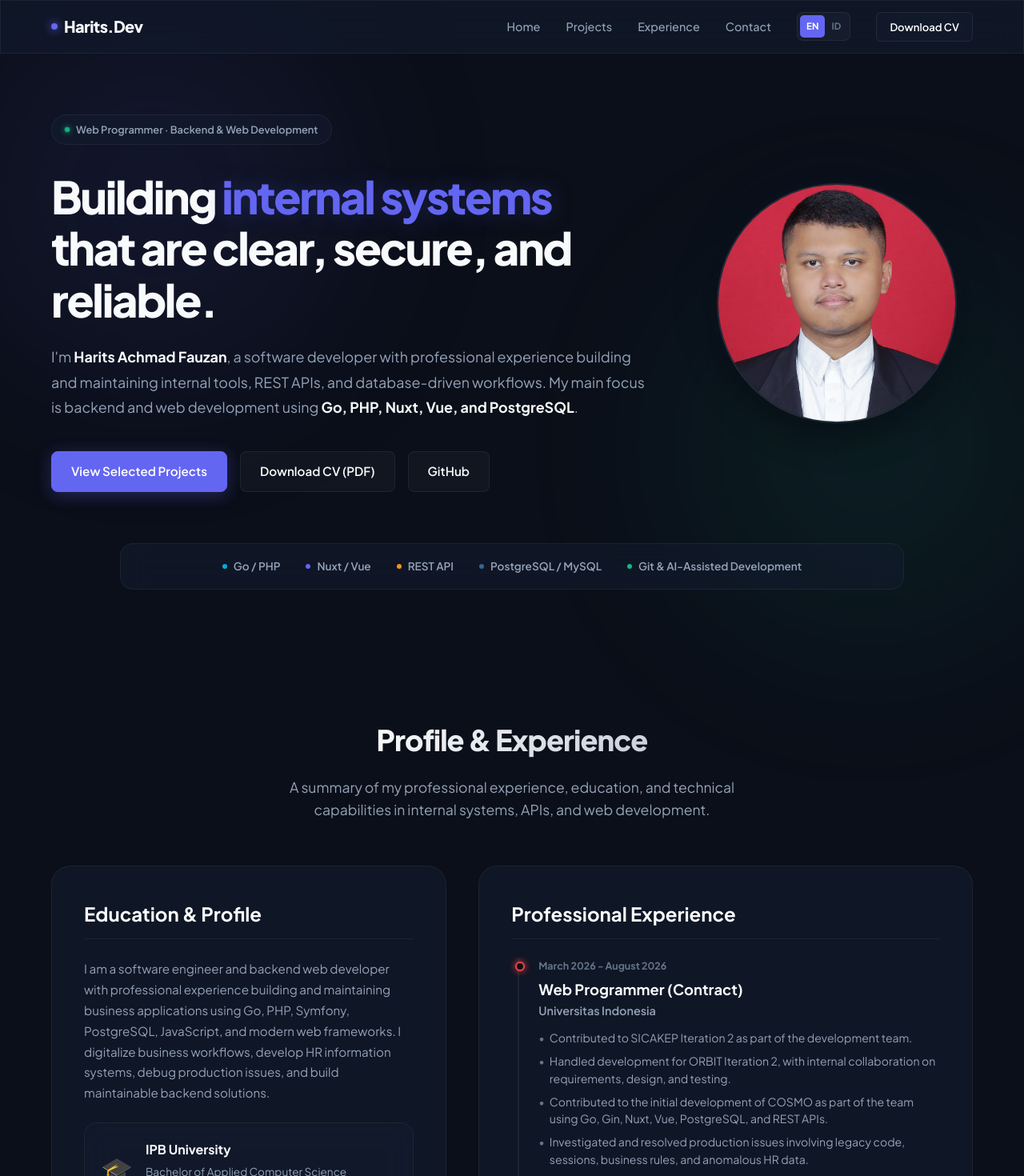
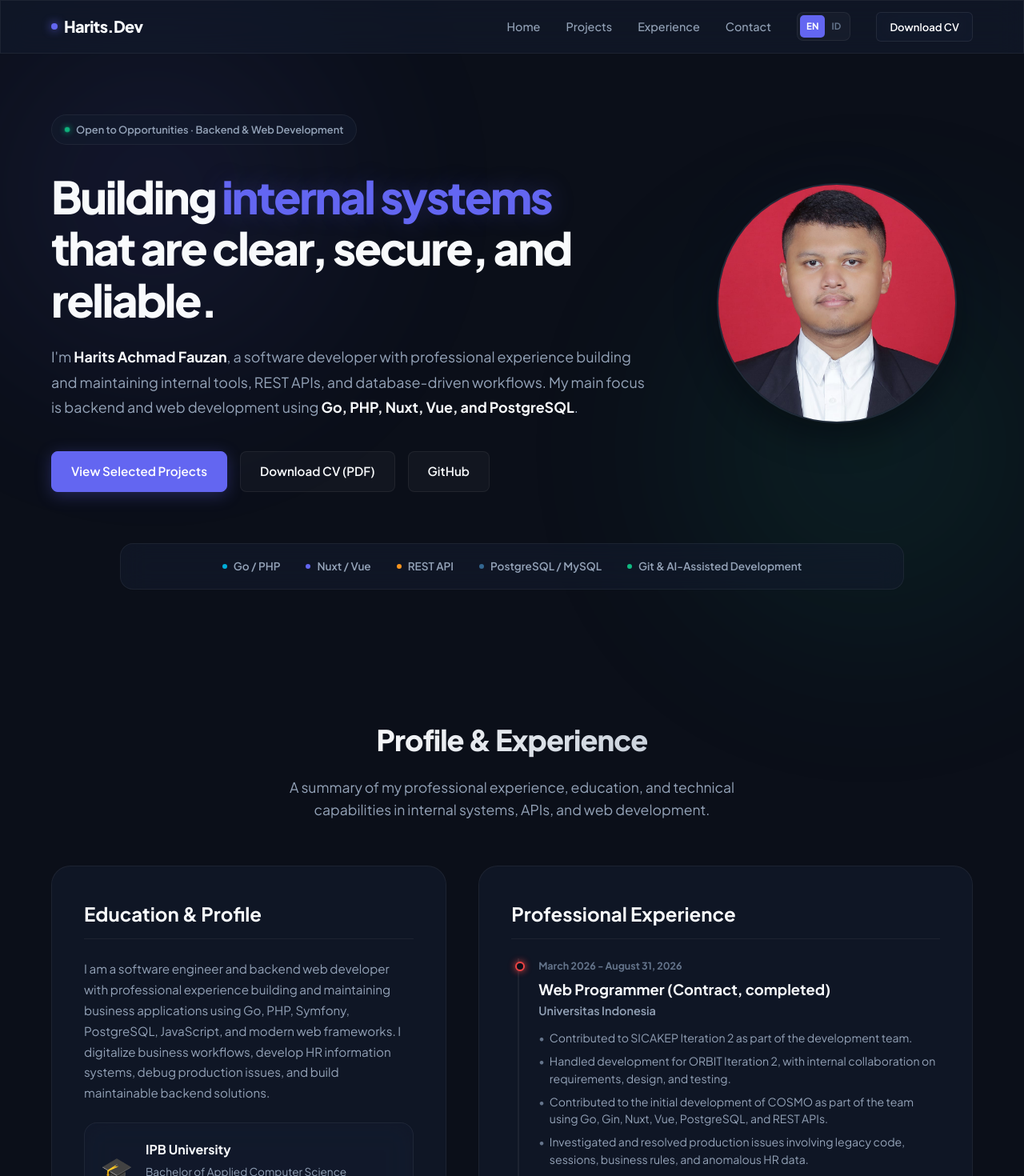
Before and after one commit to haritsAchmad/portfolio, a Vue app: page / in a window 1280 px wide. Shown: the top 1470 px of the page at 80% size. Built offline with nearby package versions, Linux system fonts and the light colour scheme; no server answers.

Commit message:
feat: refresh experience and featured projects

```diff
--- a/src/App.vue
+++ b/src/App.vue
@@ -191,8 +191,8 @@ const submitForm = async () => {
               <div class="timeline-item">
                 <div class="timeline-marker ui-marker"></div>
                 <div class="timeline-content">
-                  <span class="job-date">{{ locale === "en" ? "March 2026 - August 2026" : "Maret 2026 - Agustus 2026" }}</span>
-                  <h4 class="job-role">Web Programmer (Contract)</h4>
+                  <span class="job-date">{{ locale === "en" ? "March 2026 - August 31, 2026" : "Maret 2026 - 31 Agustus 2026" }}</span>
+                  <h4 class="job-role">{{ locale === "en" ? "Web Programmer (Contract, completed)" : "Web Programmer (Kontrak, selesai)" }}</h4>
                   <h5 class="job-company">Universitas Indonesia</h5>
                   <ul v-if="locale === 'id'" class="job-details">
                     <li>Berkontribusi pada pengembangan Iterasi 2 SICAKEP sebagai bagian dari tim.</li>
--- a/src/data/projects.js
+++ b/src/data/projects.js
@@ -1,4 +1,5 @@
 const projectPriority = [
+  "Convertbox",
   "Local Agent Playground",
   "DevKit Playground",
   "Go POS Playground",
@@ -12,6 +13,33 @@ const projectPriority = [
 ];
 
 export const projects = [
+  {
+    id: 11,
+    title: "Convertbox",
+    category: "internal-tools",
+    categoryName: "Developer Tools",
+    description: "Layanan konversi file self-hosted berbasis Go dengan penyimpanan sementara, antrean worker, dan validasi berlapis untuk data terstruktur, gambar, dokumen, Office, serta PDF.",
+    role: "Software Engineer (Personal Project)",
+    techStack: ["Go", "Redis", "Docker", "LibreOffice", "ImageMagick", "Poppler"],
+    features: [
+      "Membangun API dan worker terpisah dengan Redis-backed queue, job persistence, bounded concurrency, timeout, serta penghapusan file otomatis.",
+      "Mendukung konversi CSV, JSON, XML, YAML, PNG, JPEG, WebP, Markdown, HTML, Office ke PDF, serta halaman pertama PDF ke gambar.",
+      "Memperketat upload melalui pemeriksaan MIME, magic bytes, struktur OOXML/PDF, proteksi CSV injection dan decompression bomb, path isolation, serta container resource limits."
+    ],
+    impact: "Menggabungkan workflow konversi file yang praktis dengan batas keamanan eksplisit, capability detection saat runtime, metrik Prometheus, dan deployment container yang dapat direproduksi.",
+    status: "Aktif dikembangkan · Public repository",
+    primaryTech: "Go + Redis",
+    repositoryUrl: "https://github.com/haritsAchmad/converter-tool-playground",
+    colorClass: "glow-modern",
+    badgeColor: "#06B6D4",
+    en: {
+      description: "A self-hosted Go file-conversion service with short-lived storage, queued workers, and layered validation for structured data, images, documents, Office files, and PDFs.",
+      role: "Software Engineer · Personal Project",
+      features: ["Built separate API and worker processes with a Redis-backed queue, persistent job state, bounded concurrency, deadlines, and automatic cleanup.", "Supported CSV, JSON, XML, YAML, PNG, JPEG, WebP, Markdown, HTML, Office-to-PDF, and first-page PDF-to-image conversions.", "Hardened uploads with MIME and magic-byte checks, OOXML and PDF validation, CSV-injection and decompression-bomb defenses, isolated paths, and container resource limits."],
+      impact: "Combines a practical file-conversion workflow with explicit security boundaries, runtime capability detection, Prometheus metrics, and reproducible container deployment.",
+      status: "Actively developed · Public repository"
+    }
+  },
   {
     id: 1,
     title: "Go POS Playground",
@@ -79,7 +107,7 @@ export const projects = [
       "Berkontribusi pada antarmuka rekrutmen dan penilaian wawancara bersama tim pengembangan."
     ],
     impact: "Ditujukan untuk mengurangi proses manual dan membantu pemantauan tahapan rekrutmen secara lebih terstruktur.",
-    status: "Sedang dikerjakan · Source code tidak dipublikasikan",
+    status: "Kontribusi selesai Agustus 2026 · Source code tidak dipublikasikan",
     primaryTech: "Go + Nuxt",
     colorClass: "glow-modern",
     badgeColor: "#0EA5E9"
@@ -88,7 +116,7 @@ export const projects = [
       role: "Development Team Member · Professional Project",
       features: ["Contributed to the initial development of COSMO as part of the team.", "Helped develop backend endpoints, search, filtering, and selection-status management.", "Contributed to recruitment and interview-assessment interfaces with the development team."],
       impact: "Designed to reduce manual administration and make recruitment stages easier to monitor consistently.",
-      status: "In development · Source code confidential"
+      status: "Contribution completed August 2026 · Source code confidential"
     }
   },
   {
@@ -105,7 +133,7 @@ export const projects = [
       "Melakukan testing, debugging, dan penyempurnaan fitur secara iteratif berdasarkan kebutuhan serta umpan balik internal."
     ],
     impact: "Mendukung proses pengelolaan capaian kinerja pegawai melalui workflow sistem yang lebih terstruktur.",
-    status: "Professional project · Source code tidak dipublikasikan",
+    status: "Kontribusi selesai Agustus 2026 · Source code tidak dipublikasikan",
     primaryTech: "PHP + Symfony",
     colorClass: "glow-legacy",
     badgeColor: "#EF4444"
@@ -114,7 +142,7 @@ export const projects = [
       role: "Development Team Member · Professional Project",
       features: ["Contributed to Iterations 1 and 2 as part of the development team.", "Supported employee-performance achievement management and the digitalization of previously manual workflows.", "Performed testing, debugging, and iterative feature improvements based on internal requirements and feedback."],
       impact: "Supports employee-performance achievement management through a more structured system workflow.",
-      status: "Professional project · Source code confidential"
+      status: "Contribution completed August 2026 · Source code confidential"
     }
   },
   {
@@ -131,7 +159,7 @@ export const projects = [
       "Memelihara aplikasi legacy dan menyelesaikan isu produksi terkait business rules, session, serta anomali data."
     ],
     impact: "Mendukung digitalisasi proses organisasi dan SDM sekaligus meningkatkan keterlacakan data serta workflow internal.",
-    status: "Professional project · Source code tidak dipublikasikan",
+    status: "Kontribusi selesai Agustus 2026 · Source code tidak dipublikasikan",
     primaryTech: "PHP 5.3",
     colorClass: "glow-legacy",
     badgeColor: "#F97316",
@@ -140,7 +168,7 @@ export const projects = [
       role: "Developer · Professional Project",
       features: ["Handled development for Iterations 1 and 2, while requirements, design, and testing involved internal collaboration.", "Developed job and workload analysis, employee-data management, monitoring, reporting, and organizational workflows.", "Maintained the legacy application and resolved production issues involving business rules, sessions, and anomalous data."],
       impact: "Supports the digitalization of organizational and HR processes while improving internal data and workflow traceability.",
-      status: "Professional project · Source code confidential"
+      status: "Contribution completed August 2026 · Source code confidential"
     }
   },
   {
--- a/src/i18n.js
+++ b/src/i18n.js
@@ -6,7 +6,7 @@ const messages = {
   en: {
     nav: { home: "Home", projects: "Projects", experience: "Experience", contact: "Contact", cv: "Download CV" },
     hero: {
-      badge: "Web Programmer · Backend & Web Development",
+      badge: "Open to Opportunities · Backend & Web Development",
       titleBefore: "Building",
       titleAccent: "internal systems",
       titleAfter: "that are clear, secure, and reliable.",
@@ -46,7 +46,7 @@ const messages = {
   id: {
     nav: { home: "Beranda", projects: "Proyek", experience: "Pengalaman", contact: "Kontak", cv: "Unduh CV" },
     hero: {
-      badge: "Web Programmer · Backend & Web Development",
+      badge: "Terbuka untuk Peluang Baru · Backend & Web Development",
       titleBefore: "Membangun",
       titleAccent: "sistem internal",
       titleAfter: "yang jelas, aman, dan dapat diandalkan.",
@@ -74,7 +74,7 @@ const messages = {
       description: "Hubungi saya melalui email, telepon, atau akun profesional berikut.",
       formName: "Nama", formEmail: "Email", formMessage: "Pesan",
       namePlaceholder: "Nama Anda", messagePlaceholder: "Tulis pesan Anda di sini...",
-      send: "Kirim Pesan", sending: "Mengirim...", success: "Pesan terkirim!", successDescription: "Terima kasih. Saya akan membalas email Anda secepatnya."
+      send: "Kirim Pesan", sending: "Mengirim...", success: "Pesan Terkirim!", successDescription: "Terima kasih. Saya akan membalas email Anda secepatnya."
     }
   }
 };
```
Also changed, not shown: 1 other file (tests, documents, lock files or other folders).
